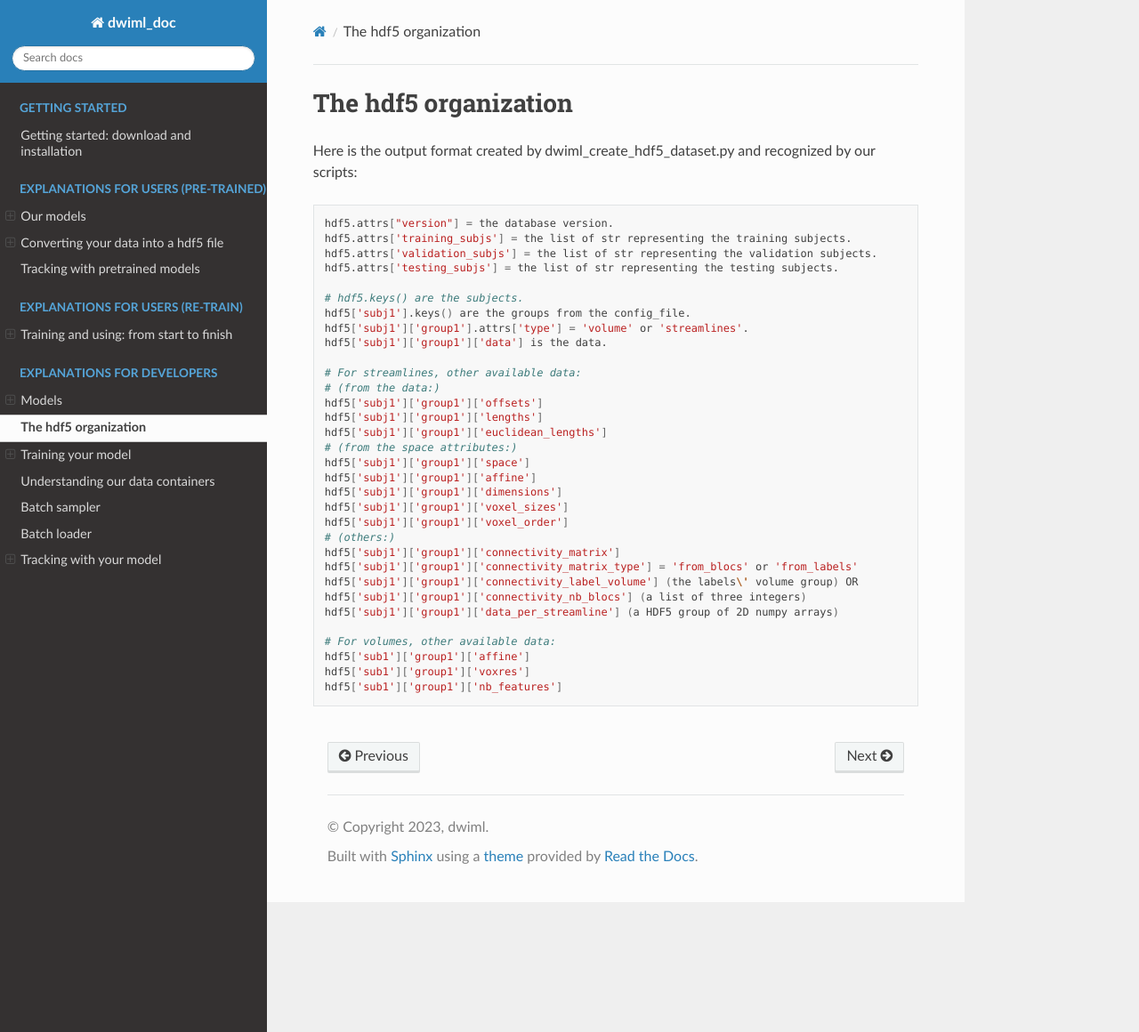
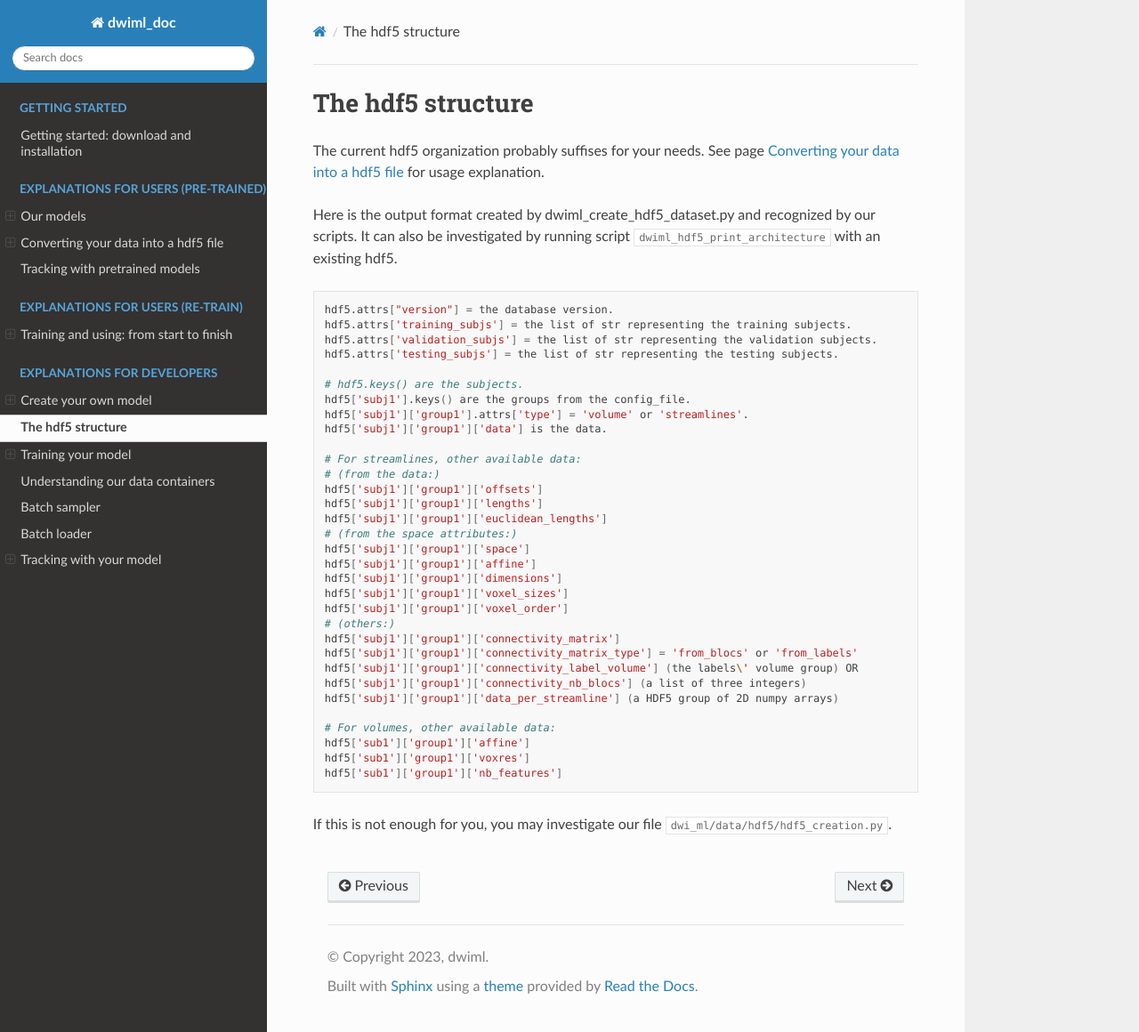
Before and after one commit to scil-vital/dwi_ml, a Sphinx documentation site: the page built from docs/for_developers/hdf5/advanced_hdf5_organization.rst, in a window 1280 px wide and 1160 px high. Shown: the whole window at 89% size. Built offline with Sphinx 7.4.7 and the Read the Docs theme 3.1.0, drawn with Linux system fonts in a browser that asks for light colours.

Commit message:
HDF5 doc

```diff
--- a/docs/for_developers/hdf5/advanced_hdf5_organization.rst
+++ b/docs/for_developers/hdf5/advanced_hdf5_organization.rst
@@ -1,9 +1,11 @@
 .. _ref_creating_hdf5:
 
-The hdf5 organization
-=====================
+The hdf5 structure
+==================
 
-Here is the output format created by dwiml_create_hdf5_dataset.py and recognized by our scripts:
+The current hdf5 organization probably suffises for your needs. See page :ref:`ref_config_file` for usage explanation.
+
+Here is the output format created by dwiml_create_hdf5_dataset.py and recognized by our scripts. It can also be investigated by running script ``dwiml_hdf5_print_architecture`` with an existing hdf5.
 
 .. code-block:: bash
 
@@ -39,3 +41,5 @@ Here is the output format created by dwiml_create_hdf5_dataset.py and recognized
     hdf5['sub1']['group1']['affine']
     hdf5['sub1']['group1']['voxres']
     hdf5['sub1']['group1']['nb_features']
+
+If this is not enough for you, you may investigate our file ``dwi_ml/data/hdf5/hdf5_creation.py``.
--- a/docs/for_developers/models/index.rst
+++ b/docs/for_developers/models/index.rst
@@ -1,5 +1,5 @@
-Models
-======
+Create your own model
+=====================
 
     .. toctree::
         :maxdepth: 1
--- a/docs/index.rst
+++ b/docs/index.rst
@@ -61,7 +61,7 @@ Page in this section explain more in details how the code is implemented in pyth
 
 
     .. toctree::
-        :maxdepth: 2
+        :maxdepth: 1
         :caption: Explanations for developers
 
         for_developers/models/index
```
